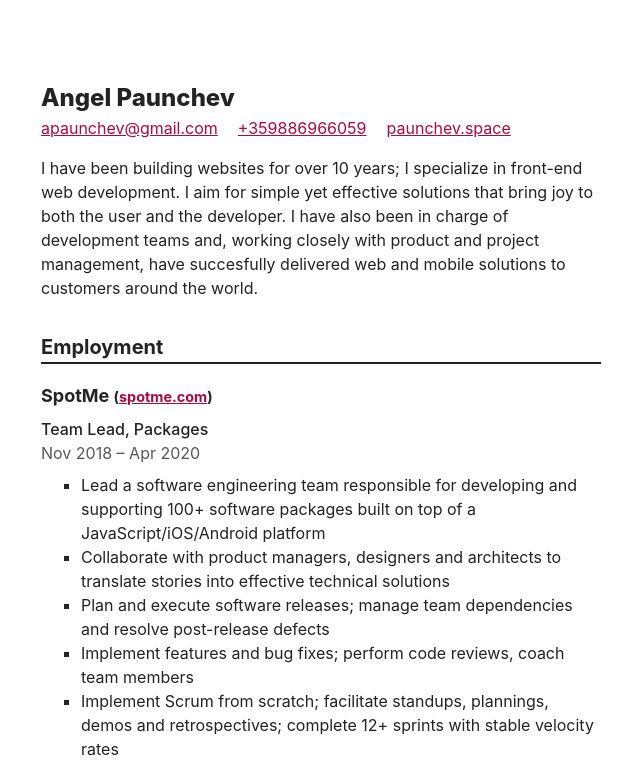
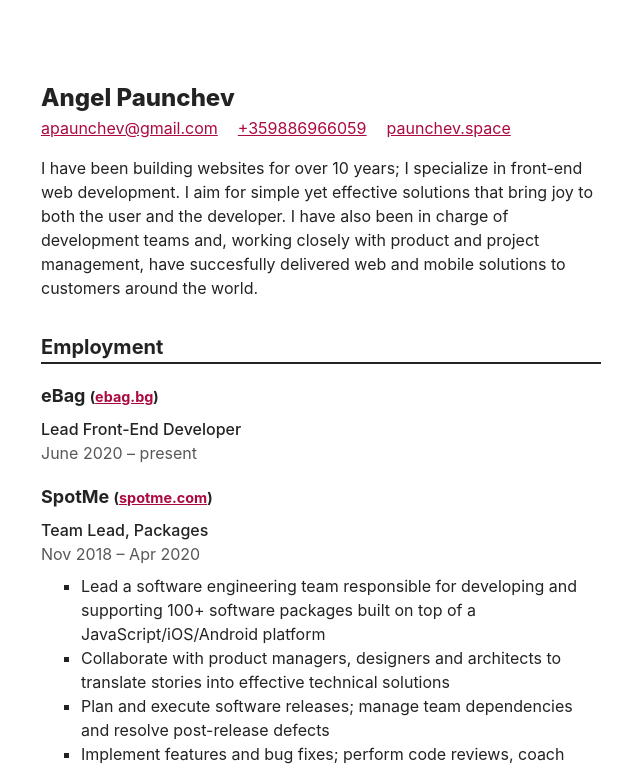
Before and after one commit to apaunchev/paunchev.com, a Next.js app: page /cv in a window 1280 px wide. Shown: the top 770 px of the page, without its empty margins (39-679 px from the left). Built offline with nearby package versions, Linux system fonts and the light colour scheme.

Commit message:
add new job

```diff
--- a/pages/cv/index.js
+++ b/pages/cv/index.js
@@ -29,6 +29,18 @@ export default () => (
         <section>
           <h2 className="mt-20">Employment</h2>
           <ol className="list-unstyled">
+            <li>
+              <h3 className="mb-0">
+                eBag{" "}
+                <small>
+                  (<a href="https://ebag.bg">ebag.bg</a>)
+                </small>
+              </h3>
+              <ol className="list-unstyled">
+                <h4 className="mt-5 mb-0">Lead Front-End Developer</h4>
+                <p className="my-0 text-meta">June 2020 – present</p>
+              </ol>
+            </li>
             <li>
               <h3 className="mb-0">
                 SpotMe{" "}
```
